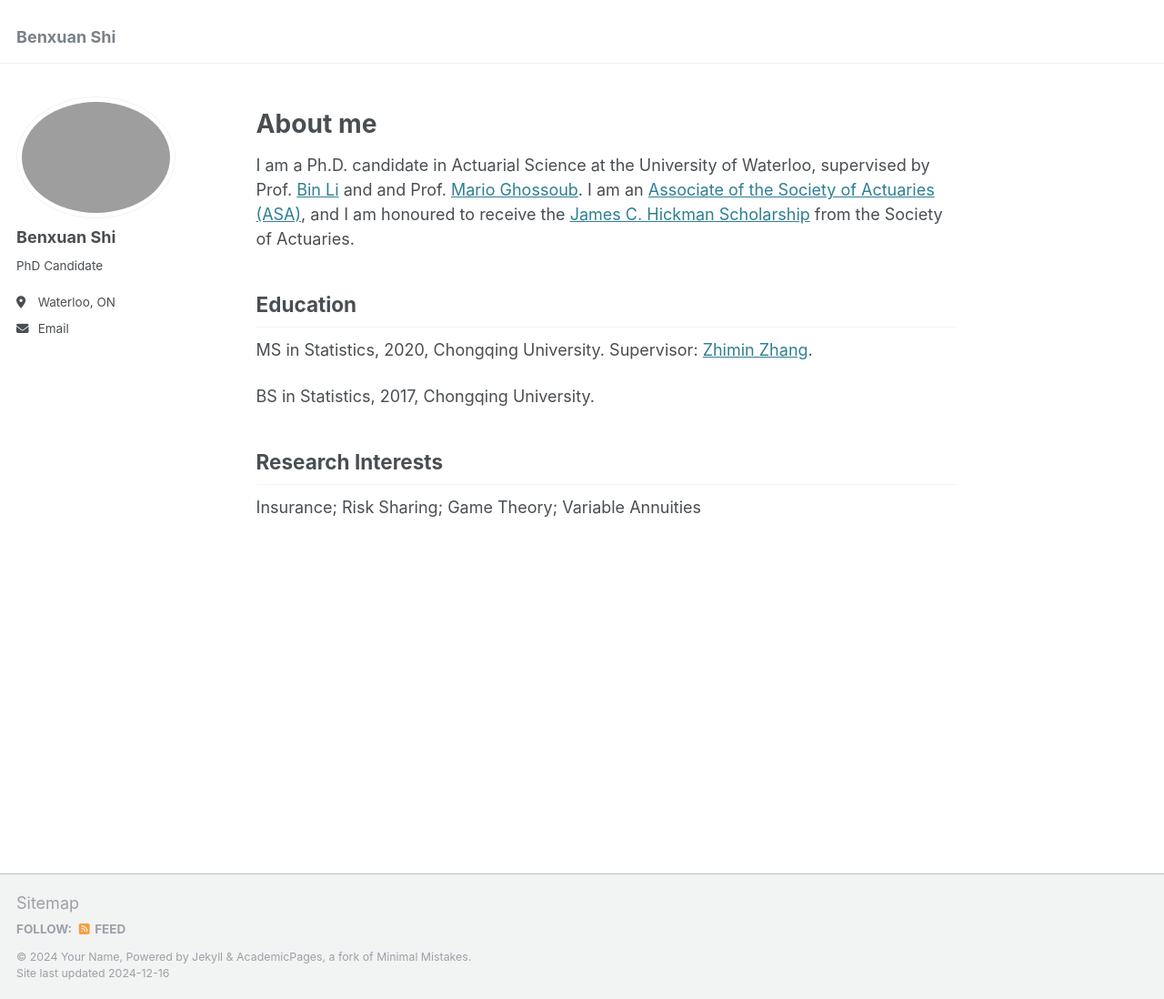
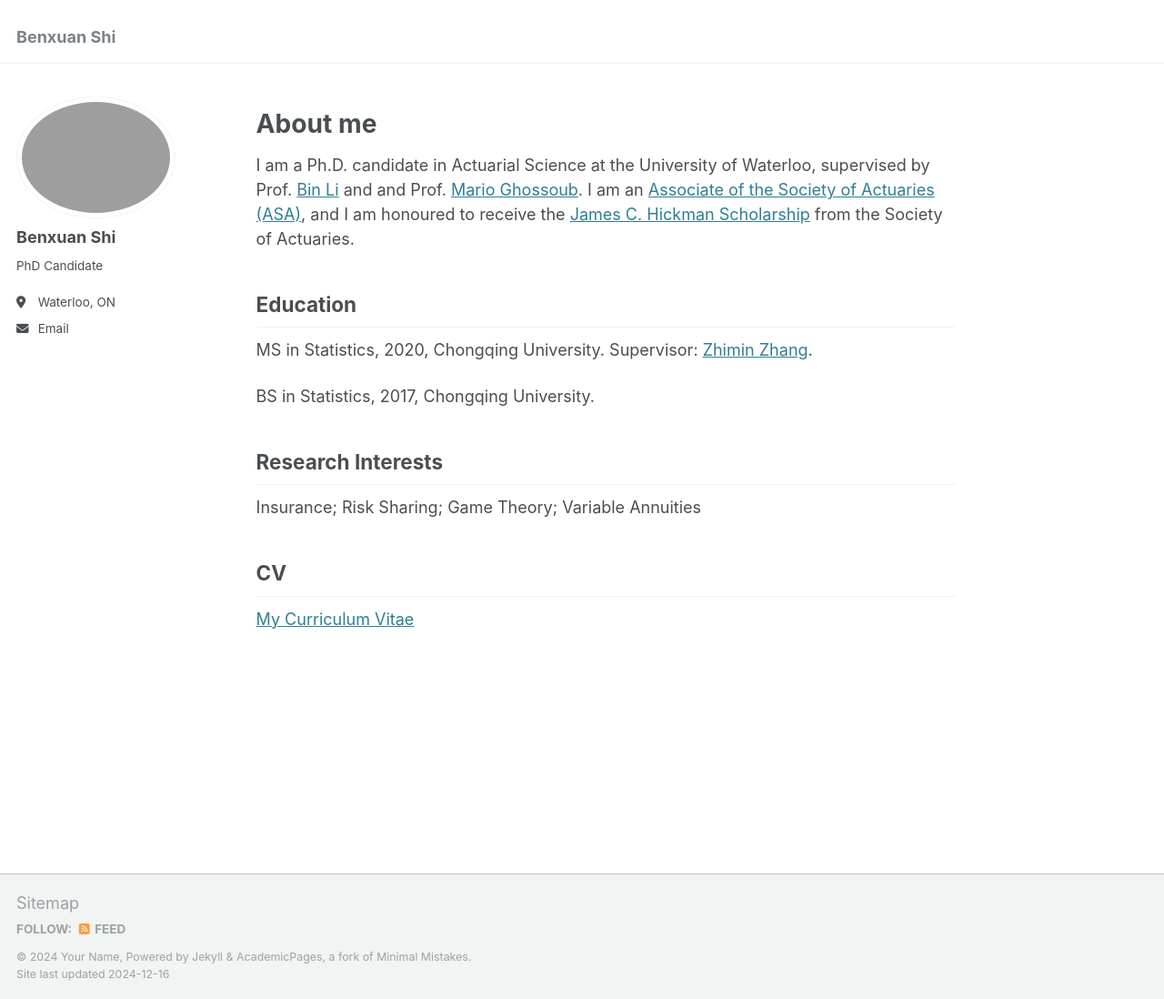
Before and after one commit to benxuanshi/benxuanshi.github.io, a Jekyll site: the page built from _pages/about.md, in a window 1280 px wide and 1098 px high. Shown: the whole window at 91% size. Built offline with Jekyll 4.4.1, drawn with Linux system fonts in a browser that asks for light colours.

Commit message:
Update about.md

```diff
--- a/_pages/about.md
+++ b/_pages/about.md
@@ -26,3 +26,7 @@ BS in Statistics, 2017, Chongqing University.
 Research Interests
 ------
 Insurance; Risk Sharing; Game Theory; Variable Annuities
+
+CV
+------
+[My Curriculum Vitae](https://sites.google.com/view/binli/home)
```
